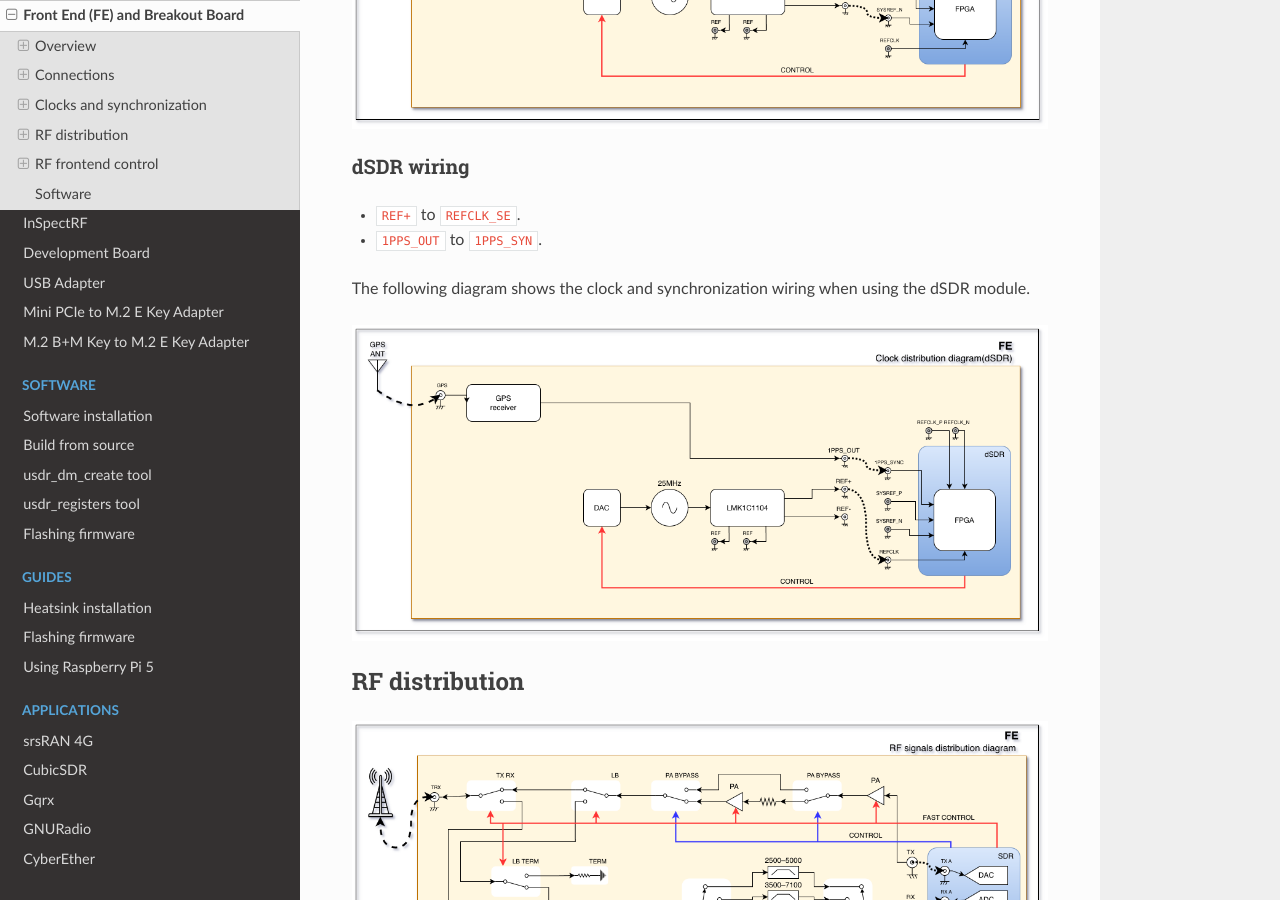
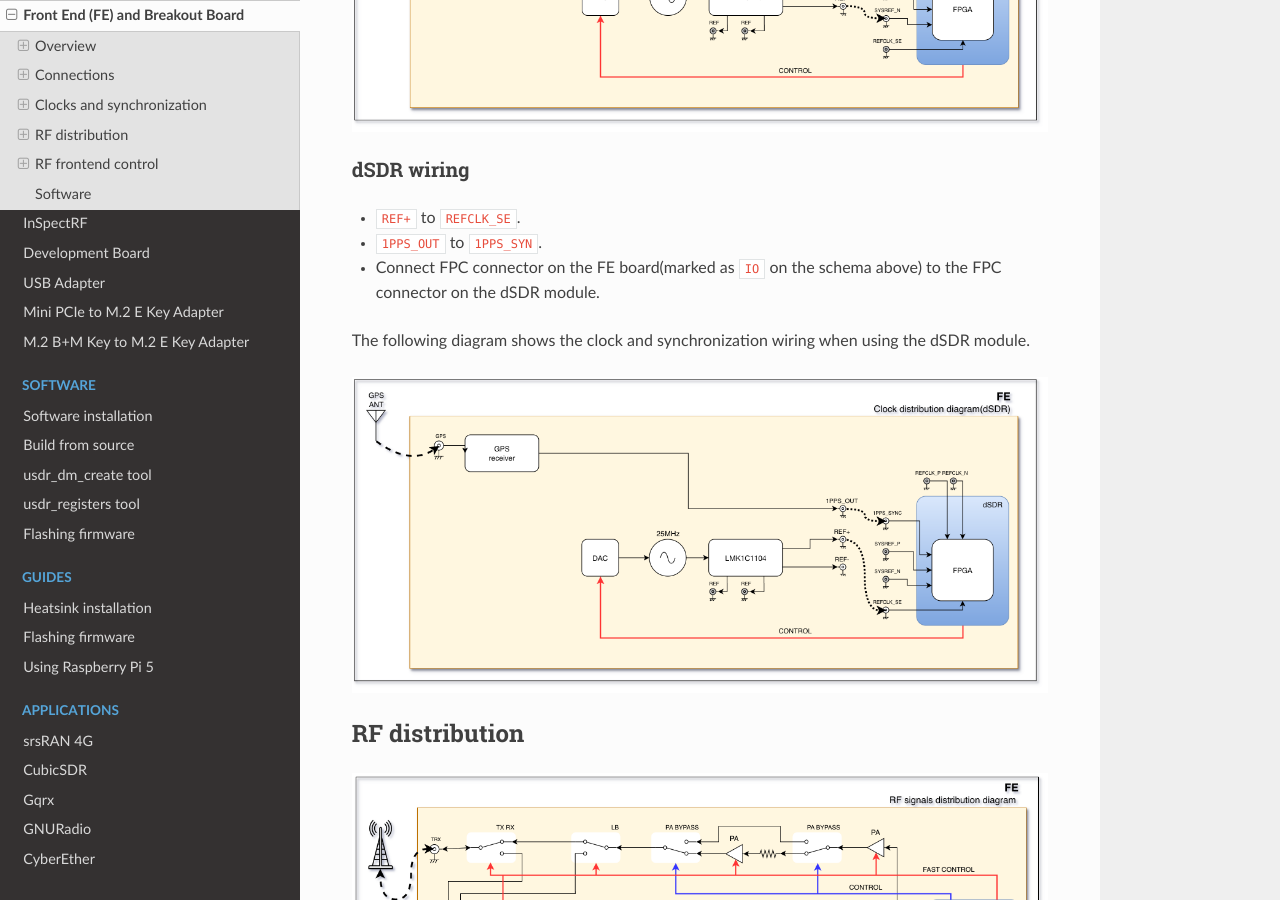
Before and after one commit to wavelet-lab/docs, a Sphinx documentation site: the page built from source/hardware/fe.rst, in a window 1280 px wide and 900 px high, scrolled down 7094 px. Built offline with Sphinx 7.4.7 and the Read the Docs theme 3.1.0, drawn with Linux system fonts in a browser that asks for light colours.

Commit message:
Updated.

```diff
--- a/source/hardware/fe.rst
+++ b/source/hardware/fe.rst
@@ -138,6 +138,7 @@ The following schematic diagram shows the connections between the FE board and t
    :alt: fe dsdr connection diagram
 
 
+
 Breakout board connections
 --------------------------
 
@@ -180,6 +181,7 @@ dSDR wiring
 
 * ``REF+`` to ``REFCLK_SE``.
 * ``1PPS_OUT`` to ``1PPS_SYN``.
+* Connect FPC connector on the FE board(marked as ``IO`` on the schema above) to the FPC connector on the dSDR module.
 
 The following diagram shows the clock and synchronization wiring when using the dSDR module.
 
```
Also changed, not shown: source/_static/fe/breakout_wiring.png, source/_static/fe/dsdr_wiring.png, source/_static/fe/fe_sync_dsdr.png, source/_static/fe/fe_sync_ssdr.png, source/_static/fe/ssdr_wiring.png, 5 other files.
